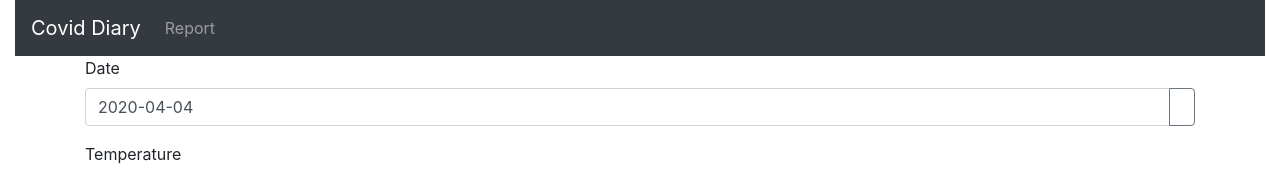
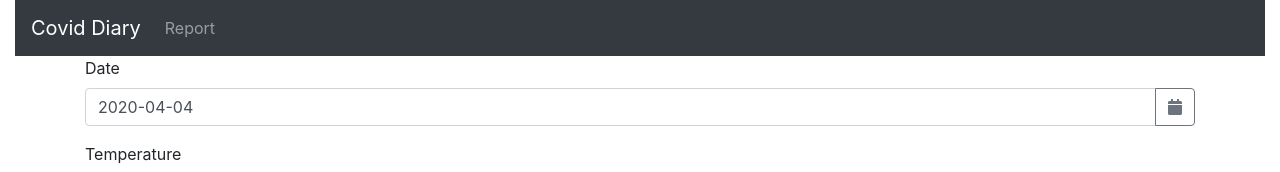
Before and after one commit to vhermecz/covid-diary, an Angular app in the folder frontend/: page /report in a window 1280 px wide. Shown: the top 172 px of the page. Built offline with nearby package versions, Linux system fonts and the light colour scheme.

Commit message:
Add calendar icon

```diff
--- a/frontend/src/app/app.module.ts
+++ b/frontend/src/app/app.module.ts
@@ -10,7 +10,8 @@ import { ServiceWorkerModule } from '@angular/service-worker';
 import { AppComponent } from './app.component';
 import { ReportFormComponent } from './report-form/report-form.component';
 import { WelcomeComponent } from './welcome/welcome.component';
-import { FontAwesomeModule } from '@fortawesome/angular-fontawesome';
+import { FontAwesomeModule, FaIconLibrary } from '@fortawesome/angular-fontawesome';
+import { faCalendar } from '@fortawesome/free-solid-svg-icons';
 
 const appRoutes: Routes = [
   {
@@ -47,4 +48,9 @@ const appRoutes: Routes = [
   providers: [],
   bootstrap: [AppComponent]
 })
-export class AppModule { }
+export class AppModule {
+  constructor(library: FaIconLibrary) {
+    // Add an icon to the library for convenient access in other components
+    library.addIcons(faCalendar);
+  }
+}
--- a/frontend/src/app/report-form/report-form.component.html
+++ b/frontend/src/app/report-form/report-form.component.html
@@ -14,10 +14,12 @@
                 />
                 <div class="input-group-append">
                     <button
-                        class="btn btn-outline-secondary calendar"
+                        class="btn btn-outline-secondary"
                         (click)="d.toggle()"
                         type="button"
-                    ></button>
+                    >
+                        <fa-icon icon="calendar"></fa-icon>
+                    </button>
                 </div>
             </div>
         </div>
```
